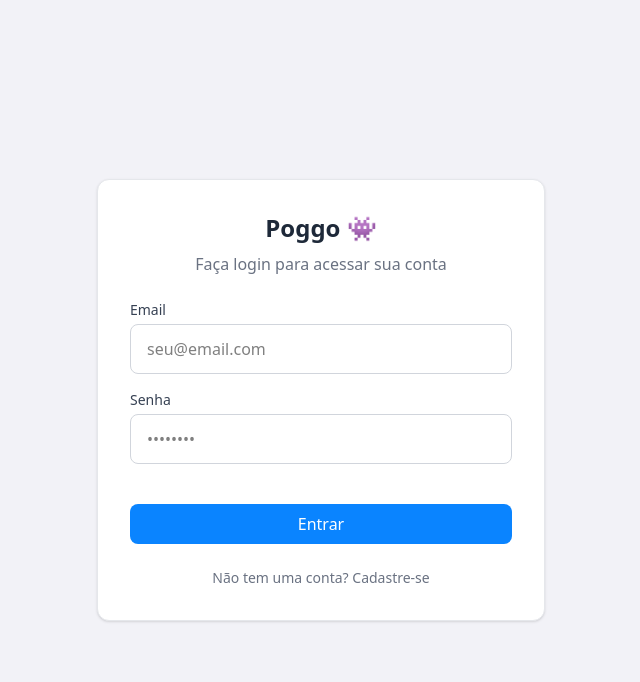
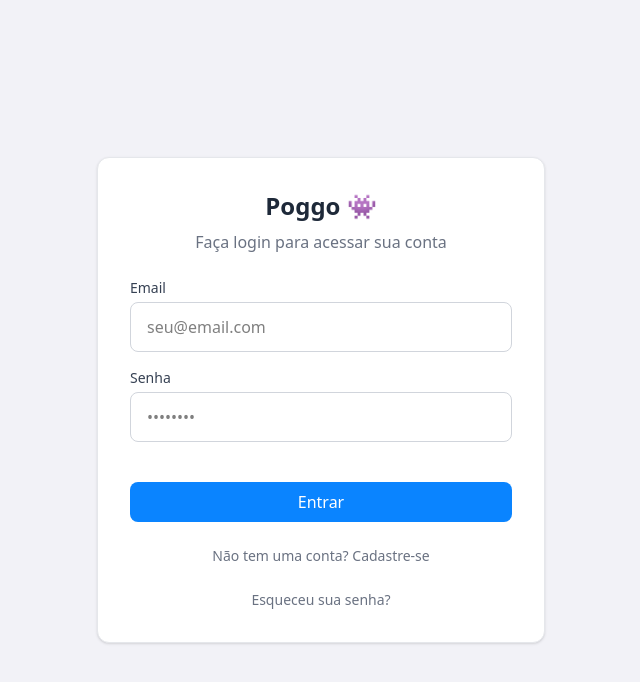
Before and after one commit to jxnathas/gestao-eventos, a Next.js app: page /login in a window 1280 px wide. Shown: the top 682 px of the page, without its empty margins (319-959 px from the left). Built offline with nearby package versions, Linux system fonts and the light colour scheme.

Commit message:
Add: Implementar funcionalidade de recuperação de senha com modal no login

```diff
--- a/src/app/(protected)/events/page.tsx
+++ b/src/app/(protected)/events/page.tsx
@@ -13,6 +13,13 @@ type Event = {
   name: string;
   date: string;
   description: string;
+  lotes: Array<{
+    id: number;
+    name: string;
+    startDate: string;
+    endDate: string;
+    discount: number;
+  }>;
 };
 
 export default function EventsPage() {
--- a/src/app/(public)/login/page.tsx
+++ b/src/app/(public)/login/page.tsx
@@ -6,10 +6,13 @@ import { Container } from '@/components/ui/Container';
 import { Button } from '@/components/ui/Button';
 import { Input } from '@/components/ui/Input';
 import toast from 'react-hot-toast';
+import { Modal } from '@/components/ui/Modal';
+import { useState } from 'react';
 
 export default function LoginPage() {
   const { login } = useAuthStore();
   const router = useRouter();
+  const [isForgotPasswordOpen, setIsForgotPasswordOpen] = useState(false);
 
   const handleSubmit = async (e: React.FormEvent<HTMLFormElement>) => {
     e.preventDefault();
@@ -75,7 +78,33 @@ export default function LoginPage() {
             Cadastre-se
           </button>
         </div>
+        <div className="text-center text-sm text-gray-500">
+          <button
+            onClick={() => setIsForgotPasswordOpen(true)}
+            className="text-primary hover:underline"
+          >
+            Esqueceu sua senha?
+          </button>
+        </div>
       </Card>
+
+      <Modal
+        isOpen={isForgotPasswordOpen}
+        onClose={() => setIsForgotPasswordOpen(false)}
+        title="Resetar Senha"
+      >
+        <form className="space-y-4">
+          <Input
+            name="email"
+            type="email"
+            label="Email cadastrado"
+            required
+          />
+          <Button type="submit" variant="primary" className="w-full">
+            Enviar Link
+          </Button>
+        </form>
+      </Modal>
     </Container>
   );
 }
```
